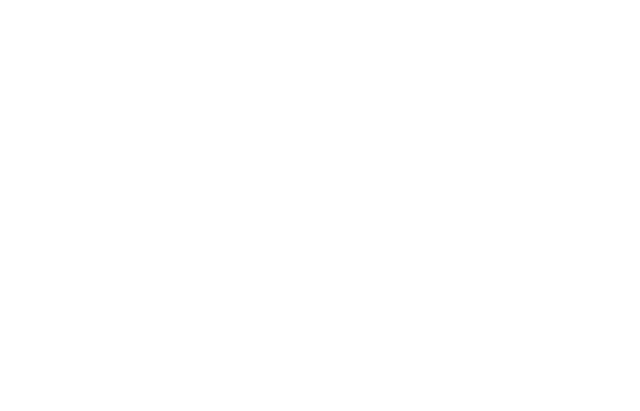
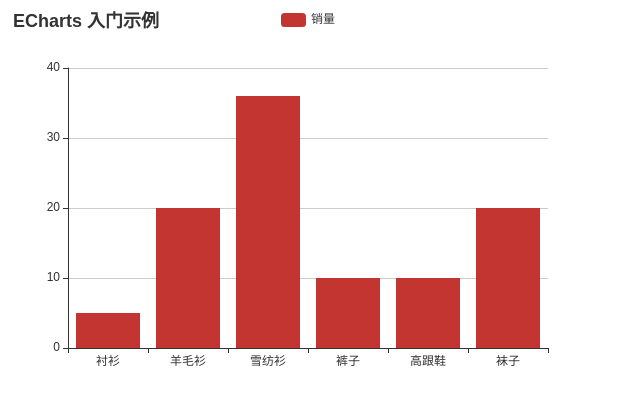
Before and after one commit to Albertus-hu/learngit, a plain HTML site: page learn-echarts/demo1.html in a window 1280 px wide. Shown: the whole page, without its empty margins (0-640 px from the left). Drawn offline with Linux system fonts and the light colour scheme.

Commit message:
updates the demo1.html

```diff
--- a/learn-echarts/demo1.html
+++ b/learn-echarts/demo1.html
@@ -8,10 +8,14 @@
   <script src="./js/echarts.min.js"></script>
 </head>
 <body>
+  <!-- 为ECharts 准备一个具备大小（宽高）的DOM -->
   <div id="main" style="width: 600px; height: 400px;"></div>
+
   <script>
+    // 初始化ECharts实例
     const myChart = echarts.init(document.getElementById("main"));
 
+    // 指定图表的配置项和数据
     let option = {
       title: {
         text: 'ECharts 入门示例'
@@ -32,6 +36,9 @@
         }
       ]
     }
+
+    // 使用指定的配置项和数据 显示图表
+    myChart.setOption(option);
   </script>
 </body>
 </html>
```
